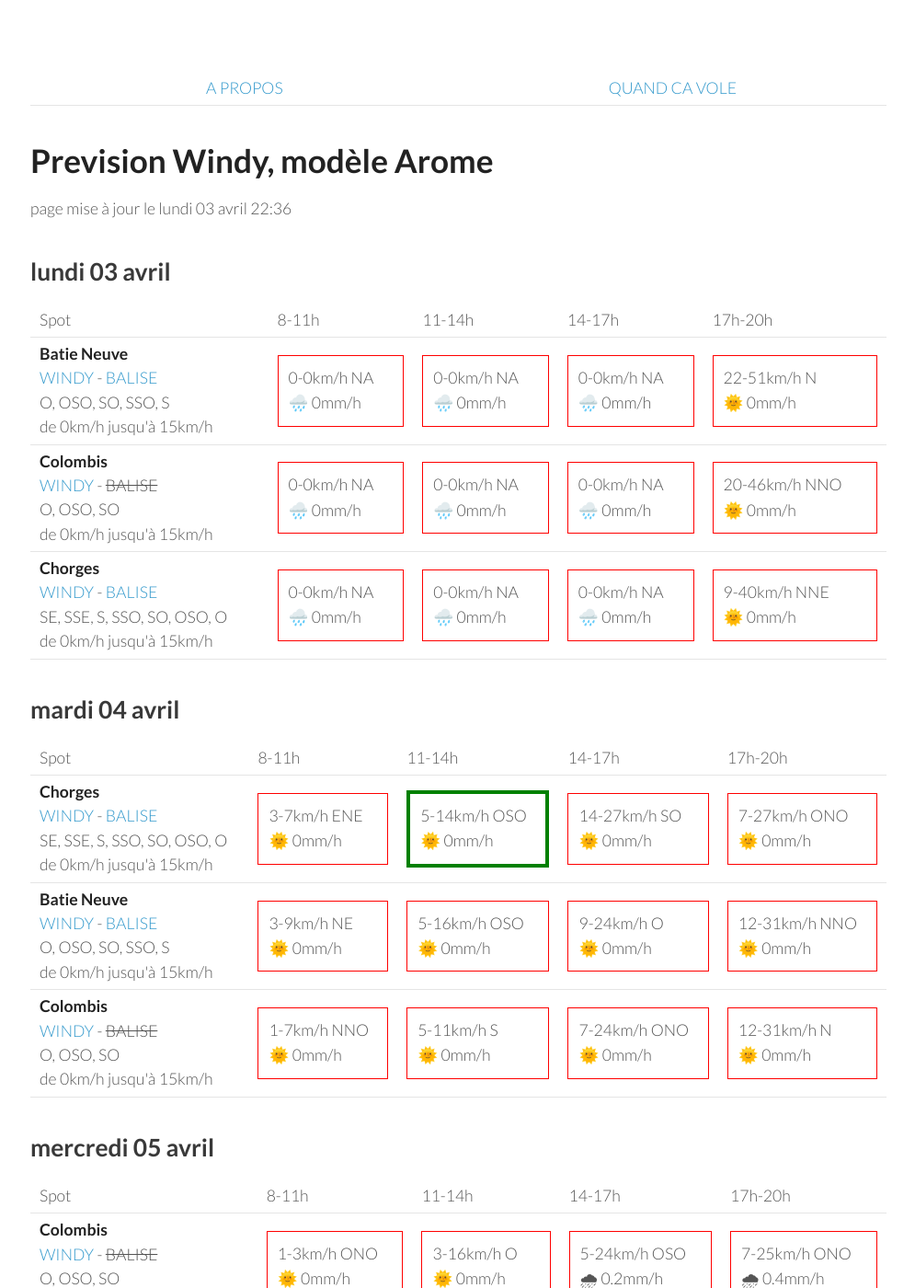
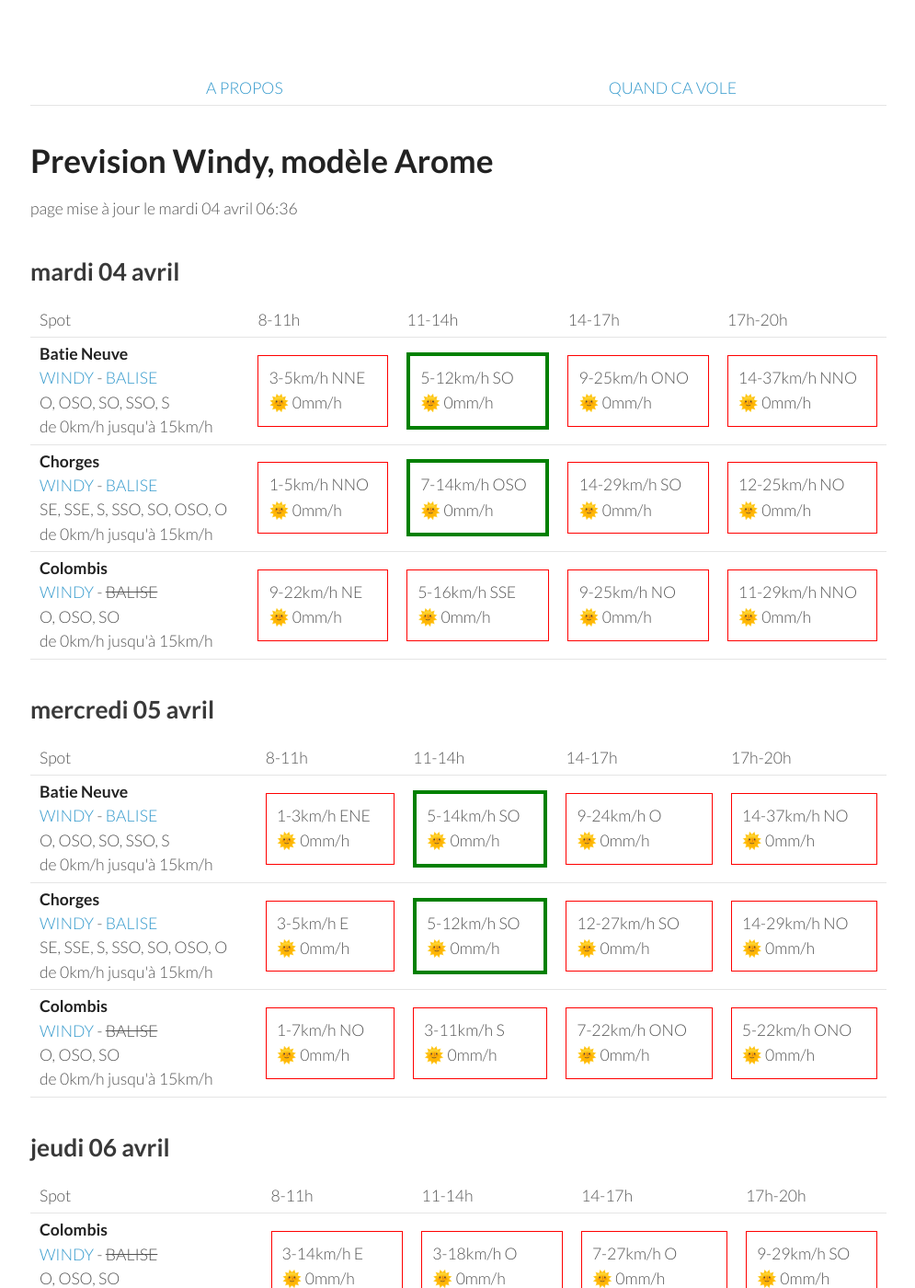
Before and after one commit to parapente-dans-le-nord/parapente-dans-le-nord.github.io, a Jekyll site: the page built from saint_andre.markdown, in a window 1280 px wide and 1400 px high. Shown: the whole window at 92% size, without its empty margins (25-1020 px from the left). Built offline with Jekyll 4.4.1, drawn with Linux system fonts in a browser that asks for light colours; some of the changed text lies outside the part shown.

Commit message:
update index.markdown

```diff
--- a/saint_andre.markdown
+++ b/saint_andre.markdown
@@ -7,9 +7,9 @@ title:  "Tous les spots"
 {: .links}
 
 # Prevision Windy, modèle Arome
-page mise à jour le lundi 03 avril 22:36
+page mise à jour le mardi 04 avril 06:36
 
-## lundi 03 avril
+## mardi 04 avril
 
 {::nomarkdown}
 <table>
@@ -24,73 +24,30 @@ page mise à jour le lundi 03 avril 22:36
 <tr>
         <td><strong>Batie Neuve</strong><br><a href="https://windy.com/44.584/6.236?44.559,6.262,10,m:eTtagly">WINDY</a> - <span class=""><a href="https://www.openwindmap.org/PP554">BALISE</a> </span><br> <span class="vent-favorable">O, OSO, SO, SSO, S</span><br><span class="force-vent">de 0km/h jusqu'à 15km/h</span> </td>
 
-            <td><div class="not-flyable"><p>0-0km/h NA</p><p>🌧️ 0mm/h</p></div></td>
-            <td><div class="not-flyable"><p>0-0km/h NA</p><p>🌧️ 0mm/h</p></div></td>
-            <td><div class="not-flyable"><p>0-0km/h NA</p><p>🌧️ 0mm/h</p></div></td>
-            <td><div class="not-flyable"><p>22-51km/h N</p><p>🌞 0mm/h</p></div></td>
+            <td><div class="not-flyable"><p>3-5km/h NNE</p><p>🌞 0mm/h</p></div></td>
+            <td><div class="flyable"><p>5-12km/h SO</p><p>🌞 0mm/h</p></div></td>
+            <td><div class="not-flyable"><p>9-25km/h ONO</p><p>🌞 0mm/h</p></div></td>
+            <td><div class="not-flyable"><p>14-37km/h NNO</p><p>🌞 0mm/h</p></div></td>
 
-    </tr>
-<tr>
-        <td><strong>Colombis</strong><br><a href="https://windy.com/44.494/6.216?44.559,6.262,10">WINDY</a> - <span class="no-balise"> BALISE </span><br> <span class="vent-favorable">O, OSO, SO</span><br><span class="force-vent">de 0km/h jusqu'à 15km/h</span> </td>
-
-            <td><div class="not-flyable"><p>0-0km/h NA</p><p>🌧️ 0mm/h</p></div></td>
-            <td><div class="not-flyable"><p>0-0km/h NA</p><p>🌧️ 0mm/h</p></div></td>
-            <td><div class="not-flyable"><p>0-0km/h NA</p><p>🌧️ 0mm/h</p></div></td>
-            <td><div class="not-flyable"><p>20-46km/h NNO</p><p>🌞 0mm/h</p></div></td>
 
     </tr>
 <tr>
         <td><strong>Chorges</strong><br><a href="https://windy.com/44.578/6.280?44.559,6.262,10">WINDY</a> - <span class=""><a href="https://www.openwindmap.org/PP554">BALISE</a> </span><br> <span class="vent-favorable">SE, SSE, S, SSO, SO, OSO, O</span><br><span class="force-vent">de 0km/h jusqu'à 15km/h</span> </td>
 
-            <td><div class="not-flyable"><p>0-0km/h NA</p><p>🌧️ 0mm/h</p></div></td>
-            <td><div class="not-flyable"><p>0-0km/h NA</p><p>🌧️ 0mm/h</p></div></td>
-            <td><div class="not-flyable"><p>0-0km/h NA</p><p>🌧️ 0mm/h</p></div></td>
-            <td><div class="not-flyable"><p>9-40km/h NNE</p><p>🌞 0mm/h</p></div></td>
-
-    </tr>
-
-</tbody>
-</table>
-{:/}
-## mardi 04 avril
-
-{::nomarkdown}
-<table>
-  <tbody>
-    <tr>
-      <td>Spot</td>
-      <td>8-11h</td>
-      <td>11-14h</td>
-      <td>14-17h</td>
-      <td>17h-20h</td>
-    </tr>
-<tr>
-        <td><strong>Chorges</strong><br><a href="https://windy.com/44.578/6.280?44.559,6.262,10">WINDY</a> - <span class=""><a href="https://www.openwindmap.org/PP554">BALISE</a> </span><br> <span class="vent-favorable">SE, SSE, S, SSO, SO, OSO, O</span><br><span class="force-vent">de 0km/h jusqu'à 15km/h</span> </td>
-
-            <td><div class="not-flyable"><p>3-7km/h ENE</p><p>🌞 0mm/h</p></div></td>
-            <td><div class="flyable"><p>5-14km/h OSO</p><p>🌞 0mm/h</p></div></td>
-            <td><div class="not-flyable"><p>14-27km/h SO</p><p>🌞 0mm/h</p></div></td>
-            <td><div class="not-flyable"><p>7-27km/h ONO</p><p>🌞 0mm/h</p></div></td>
-
-
-    </tr>
-<tr>
-        <td><strong>Batie Neuve</strong><br><a href="https://windy.com/44.584/6.236?44.559,6.262,10,m:eTtagly">WINDY</a> - <span class=""><a href="https://www.openwindmap.org/PP554">BALISE</a> </span><br> <span class="vent-favorable">O, OSO, SO, SSO, S</span><br><span class="force-vent">de 0km/h jusqu'à 15km/h</span> </td>
-
-            <td><div class="not-flyable"><p>3-9km/h NE</p><p>🌞 0mm/h</p></div></td>
-            <td><div class="not-flyable"><p>5-16km/h OSO</p><p>🌞 0mm/h</p></div></td>
-            <td><div class="not-flyable"><p>9-24km/h O</p><p>🌞 0mm/h</p></div></td>
-            <td><div class="not-flyable"><p>12-31km/h NNO</p><p>🌞 0mm/h</p></div></td>
+            <td><div class="not-flyable"><p>1-5km/h NNO</p><p>🌞 0mm/h</p></div></td>
+            <td><div class="flyable"><p>7-14km/h OSO</p><p>🌞 0mm/h</p></div></td>
+            <td><div class="not-flyable"><p>14-29km/h SO</p><p>🌞 0mm/h</p></div></td>
+            <td><div class="not-flyable"><p>12-25km/h NO</p><p>🌞 0mm/h</p></div></td>
 
 
     </tr>
 <tr>
         <td><strong>Colombis</strong><br><a href="https://windy.com/44.494/6.216?44.559,6.262,10">WINDY</a> - <span class="no-balise"> BALISE </span><br> <span class="vent-favorable">O, OSO, SO</span><br><span class="force-vent">de 0km/h jusqu'à 15km/h</span> </td>
 
-            <td><div class="not-flyable"><p>1-7km/h NNO</p><p>🌞 0mm/h</p></div></td>
-            <td><div class="not-flyable"><p>5-11km/h S</p><p>🌞 0mm/h</p></div></td>
-            <td><div class="not-flyable"><p>7-24km/h ONO</p><p>🌞 0mm/h</p></div></td>
-            <td><div class="not-flyable"><p>12-31km/h N</p><p>🌞 0mm/h</p></div></td>
+            <td><div class="not-flyable"><p>9-22km/h NE</p><p>🌞 0mm/h</p></div></td>
+            <td><div class="not-flyable"><p>5-16km/h SSE</p><p>🌞 0mm/h</p></div></td>
+            <td><div class="not-flyable"><p>9-25km/h NO</p><p>🌞 0mm/h</p></div></td>
+            <td><div class="not-flyable"><p>11-29km/h NNO</p><p>🌞 0mm/h</p></div></td>
 
 
     </tr>
@@ -111,32 +68,32 @@ page mise à jour le lundi 03 avril 22:36
       <td>17h-20h</td>
     </tr>
 <tr>
-        <td><strong>Colombis</strong><br><a href="https://windy.com/44.494/6.216?44.559,6.262,10">WINDY</a> - <span class="no-balise"> BALISE </span><br> <span class="vent-favorable">O, OSO, SO</span><br><span class="force-vent">de 0km/h jusqu'à 15km/h</span> </td>
-
-            <td><div class="not-flyable"><p>1-3km/h ONO</p><p>🌞 0mm/h</p></div></td>
-            <td><div class="not-flyable"><p>3-16km/h O</p><p>🌞 0mm/h</p></div></td>
-            <td><div class="not-flyable"><p>5-24km/h OSO</p><p>🌧 0.2mm/h</p></div></td>
-            <td><div class="not-flyable"><p>7-25km/h ONO</p><p>🌧 0.4mm/h</p></div></td>
-
-
-    </tr>
-<tr>
         <td><strong>Batie Neuve</strong><br><a href="https://windy.com/44.584/6.236?44.559,6.262,10,m:eTtagly">WINDY</a> - <span class=""><a href="https://www.openwindmap.org/PP554">BALISE</a> </span><br> <span class="vent-favorable">O, OSO, SO, SSO, S</span><br><span class="force-vent">de 0km/h jusqu'à 15km/h</span> </td>
 
             <td><div class="not-flyable"><p>1-3km/h ENE</p><p>🌞 0mm/h</p></div></td>
-            <td><div class="not-flyable"><p>3-20km/h SO</p><p>🌞 0mm/h</p></div></td>
-            <td><div class="not-flyable"><p>5-27km/h OSO</p><p>🌧 0.5mm/h</p></div></td>
-            <td><div class="not-flyable"><p>7-31km/h ONO</p><p>🌧 0.3mm/h</p></div></td>
+            <td><div class="flyable"><p>5-14km/h SO</p><p>🌞 0mm/h</p></div></td>
+            <td><div class="not-flyable"><p>9-24km/h O</p><p>🌞 0mm/h</p></div></td>
+            <td><div class="not-flyable"><p>14-37km/h NO</p><p>🌞 0mm/h</p></div></td>
 
 
     </tr>
 <tr>
         <td><strong>Chorges</strong><br><a href="https://windy.com/44.578/6.280?44.559,6.262,10">WINDY</a> - <span class=""><a href="https://www.openwindmap.org/PP554">BALISE</a> </span><br> <span class="vent-favorable">SE, SSE, S, SSO, SO, OSO, O</span><br><span class="force-vent">de 0km/h jusqu'à 15km/h</span> </td>
 
-            <td><div class="not-flyable"><p>3-5km/h NE</p><p>🌞 0mm/h</p></div></td>
-            <td><div class="not-flyable"><p>3-20km/h SO</p><p>🌞 0mm/h</p></div></td>
-            <td><div class="not-flyable"><p>5-27km/h OSO</p><p>🌧 0.6mm/h</p></div></td>
-            <td><div class="not-flyable"><p>7-31km/h O</p><p>🌧 0.4mm/h</p></div></td>
+            <td><div class="not-flyable"><p>3-5km/h E</p><p>🌞 0mm/h</p></div></td>
+            <td><div class="flyable"><p>5-12km/h SO</p><p>🌞 0mm/h</p></div></td>
+            <td><div class="not-flyable"><p>12-27km/h SO</p><p>🌞 0mm/h</p></div></td>
+            <td><div class="not-flyable"><p>14-29km/h NO</p><p>🌞 0mm/h</p></div></td>
+
+
+    </tr>
+<tr>
+        <td><strong>Colombis</strong><br><a href="https://windy.com/44.494/6.216?44.559,6.262,10">WINDY</a> - <span class="no-balise"> BALISE </span><br> <span class="vent-favorable">O, OSO, SO</span><br><span class="force-vent">de 0km/h jusqu'à 15km/h</span> </td>
+
+            <td><div class="not-flyable"><p>1-7km/h NO</p><p>🌞 0mm/h</p></div></td>
+            <td><div class="not-flyable"><p>3-11km/h S</p><p>🌞 0mm/h</p></div></td>
+            <td><div class="not-flyable"><p>7-22km/h ONO</p><p>🌞 0mm/h</p></div></td>
+            <td><div class="not-flyable"><p>5-22km/h ONO</p><p>🌞 0mm/h</p></div></td>
 
 
     </tr>
@@ -159,20 +116,20 @@ page mise à jour le lundi 03 avril 22:36
 <tr>
         <td><strong>Colombis</strong><br><a href="https://windy.com/44.494/6.216?44.559,6.262,10">WINDY</a> - <span class="no-balise"> BALISE </span><br> <span class="vent-favorable">O, OSO, SO</span><br><span class="force-vent">de 0km/h jusqu'à 15km/h</span> </td>
 
-            <td><div class="not-flyable"><p>1-14km/h E</p><p>🌞 0mm/h</p></div></td>
-            <td><div class="not-flyable"><p>5-18km/h O</p><p>🌞 0mm/h</p></div></td>
-            <td><div class="not-flyable"><p>5-25km/h O</p><p>🌞 0mm/h</p></div></td>
-            <td><div class="not-flyable"><p>9-27km/h OSO</p><p>🌞 0mm/h</p></div></td>
+            <td><div class="not-flyable"><p>3-14km/h E</p><p>🌞 0mm/h</p></div></td>
+            <td><div class="not-flyable"><p>3-18km/h O</p><p>🌞 0mm/h</p></div></td>
+            <td><div class="not-flyable"><p>7-27km/h O</p><p>🌞 0mm/h</p></div></td>
+            <td><div class="not-flyable"><p>9-29km/h SO</p><p>🌞 0mm/h</p></div></td>
 
 
     </tr>
 <tr>
         <td><strong>Batie Neuve</strong><br><a href="https://windy.com/44.584/6.236?44.559,6.262,10,m:eTtagly">WINDY</a> - <span class=""><a href="https://www.openwindmap.org/PP554">BALISE</a> </span><br> <span class="vent-favorable">O, OSO, SO, SSO, S</span><br><span class="force-vent">de 0km/h jusqu'à 15km/h</span> </td>
 
-            <td><div class="not-flyable"><p>3-16km/h NE</p><p>🌞 0mm/h</p></div></td>
-            <td><div class="not-flyable"><p>5-22km/h SSO</p><p>🌞 0mm/h</p></div></td>
+            <td><div class="not-flyable"><p>3-14km/h NE</p><p>🌞 0mm/h</p></div></td>
+            <td><div class="not-flyable"><p>3-20km/h SSO</p><p>🌞 0mm/h</p></div></td>
             <td><div class="not-flyable"><p>5-27km/h SO</p><p>🌞 0mm/h</p></div></td>
-            <td><div class="not-flyable"><p>7-33km/h OSO</p><p>🌞 0mm/h</p></div></td>
+            <td><div class="not-flyable"><p>9-37km/h SO</p><p>🌞 0mm/h</p></div></td>
 
 
     </tr>
@@ -180,9 +137,9 @@ page mise à jour le lundi 03 avril 22:36
         <td><strong>Chorges</strong><br><a href="https://windy.com/44.578/6.280?44.559,6.262,10">WINDY</a> - <span class=""><a href="https://www.openwindmap.org/PP554">BALISE</a> </span><br> <span class="vent-favorable">SE, SSE, S, SSO, SO, OSO, O</span><br><span class="force-vent">de 0km/h jusqu'à 15km/h</span> </td>
 
             <td><div class="not-flyable"><p>3-16km/h NE</p><p>🌞 0mm/h</p></div></td>
-            <td><div class="not-flyable"><p>5-22km/h SO</p><p>🌞 0mm/h</p></div></td>
-            <td><div class="not-flyable"><p>5-27km/h SO</p><p>🌞 0mm/h</p></div></td>
-            <td><div class="not-flyable"><p>9-35km/h OSO</p><p>🌞 0mm/h</p></div></td>
+            <td><div class="not-flyable"><p>3-20km/h SO</p><p>🌞 0mm/h</p></div></td>
+            <td><div class="not-flyable"><p>5-27km/h OSO</p><p>🌞 0mm/h</p></div></td>
+            <td><div class="not-flyable"><p>9-37km/h SO</p><p>🌞 0mm/h</p></div></td>
 
 
     </tr>
@@ -203,30 +160,30 @@ page mise à jour le lundi 03 avril 22:36
       <td>17h-20h</td>
     </tr>
 <tr>
+        <td><strong>Batie Neuve</strong><br><a href="https://windy.com/44.584/6.236?44.559,6.262,10,m:eTtagly">WINDY</a> - <span class=""><a href="https://www.openwindmap.org/PP554">BALISE</a> </span><br> <span class="vent-favorable">O, OSO, SO, SSO, S</span><br><span class="force-vent">de 0km/h jusqu'à 15km/h</span> </td>
+
+            <td><div class="not-flyable"><p>1-14km/h N</p><p>🌞 0mm/h</p></div></td>
+            <td><div class="not-flyable"><p>5-29km/h O</p><p>🌧 0.3mm/h</p></div></td>
+            <td><div class="not-flyable"><p>11-37km/h ONO</p><p>🌞 0mm/h</p></div></td>
+            <td><div class="not-flyable"><p>9-44km/h NNO</p><p>🌞 0mm/h</p></div></td>
+
+
+    </tr>
+<tr>
         <td><strong>Colombis</strong><br><a href="https://windy.com/44.494/6.216?44.559,6.262,10">WINDY</a> - <span class="no-balise"> BALISE </span><br> <span class="vent-favorable">O, OSO, SO</span><br><span class="force-vent">de 0km/h jusqu'à 15km/h</span> </td>
 
-            <td><div class="not-flyable"><p>3-11km/h ESE</p><p>🌞 0mm/h</p></div></td>
-            <td><div class="not-flyable"><p>5-22km/h ONO</p><p>🌞 0mm/h</p></div></td>
+            <td><div class="not-flyable"><p>1-12km/h ENE</p><p>🌞 0mm/h</p></div></td>
+            <td><div class="not-flyable"><p>3-22km/h ONO</p><p>🌧 0.4mm/h</p></div></td>
             <td><div class="not-flyable"><p>12-38km/h ONO</p><p>🌞 0mm/h</p></div></td>
             <td><div class="not-flyable"><p>11-46km/h NNO</p><p>🌞 0mm/h</p></div></td>
 
 
     </tr>
 <tr>
-        <td><strong>Batie Neuve</strong><br><a href="https://windy.com/44.584/6.236?44.559,6.262,10,m:eTtagly">WINDY</a> - <span class=""><a href="https://www.openwindmap.org/PP554">BALISE</a> </span><br> <span class="vent-favorable">O, OSO, SO, SSO, S</span><br><span class="force-vent">de 0km/h jusqu'à 15km/h</span> </td>
+        <td><strong>Chorges</strong><br><a href="https://windy.com/44.578/6.280?44.559,6.262,10">WINDY</a> - <span class=""><a href="https://www.openwindmap.org/PP554">BALISE</a> </span><br> <span class="vent-favorable">SE, SSE, S, SSO, SO, OSO, O</span><br><span class="force-vent">de 0km/h jusqu'à 15km/h</span> </td>
 
             <td><div class="not-flyable"><p>1-14km/h NNE</p><p>🌞 0mm/h</p></div></td>
-            <td><div class="not-flyable"><p>7-27km/h ONO</p><p>🌞 0mm/h</p></div></td>
-            <td><div class="not-flyable"><p>11-37km/h ONO</p><p>🌞 0mm/h</p></div></td>
-            <td><div class="not-flyable"><p>9-44km/h NNO</p><p>🌞 0mm/h</p></div></td>
-
-
-    </tr>
-<tr>
-        <td><strong>Chorges</strong><br><a href="https://windy.com/44.578/6.280?44.559,6.262,10">WINDY</a> - <span class=""><a href="https://www.openwindmap.org/PP554">BALISE</a> </span><br> <span class="vent-favorable">SE, SSE, S, SSO, SO, OSO, O</span><br><span class="force-vent">de 0km/h jusqu'à 15km/h</span> </td>
-
-            <td><div class="not-flyable"><p>1-14km/h NE</p><p>🌞 0mm/h</p></div></td>
-            <td><div class="not-flyable"><p>7-27km/h O</p><p>🌞 0mm/h</p></div></td>
+            <td><div class="not-flyable"><p>5-27km/h O</p><p>🌧 0.2mm/h</p></div></td>
             <td><div class="not-flyable"><p>11-37km/h ONO</p><p>🌞 0mm/h</p></div></td>
             <td><div class="not-flyable"><p>5-40km/h NNO</p><p>🌞 0mm/h</p></div></td>
 
```
